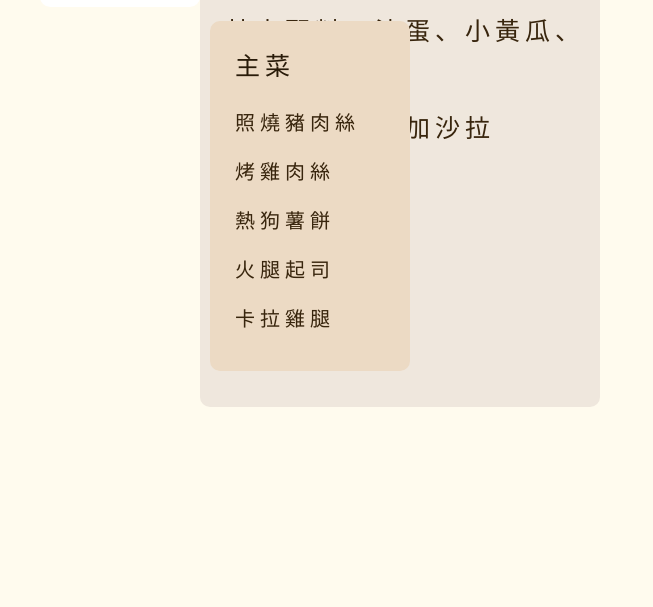
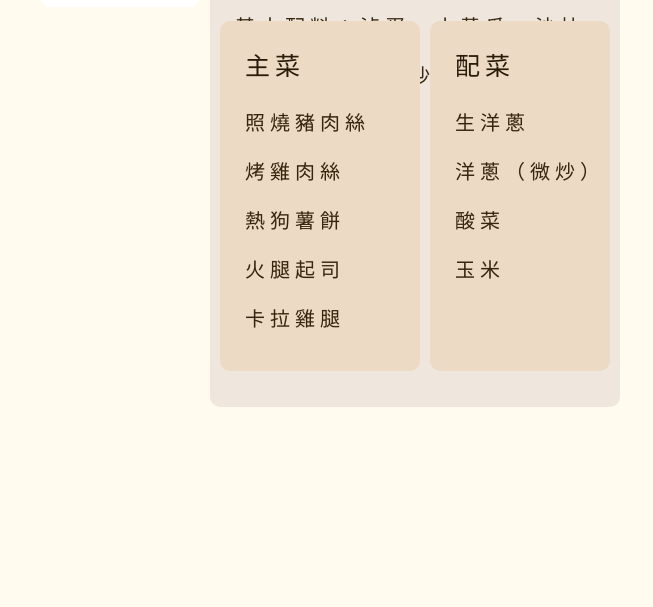
Before and after one commit to JKU-workshop/JKU-workshop.test.github.io, a plain HTML site: page index.html in a window 1280 px wide. Shown: the part 193-800 px from the top of the page, without its empty margins (0-653 px from the left). Drawn offline with Linux system fonts and the light colour scheme; a web font is replaced by a local one.

Commit message:
menuword

```diff
--- a/style.css
+++ b/style.css
@@ -37,13 +37,13 @@ body{ background-color: #FFFBEE; margin: 0%;}
     align-items: center;
     /* justify-content: center; */
 
-    width: 400px;
+    width: 410px;
     height: 500px;
     flex-shrink: 0;
     border-radius: 10px;
     background: #EFE7DD;
     position: absolute;
-    left: 200px;
+    left: 210px;
     top: 100px;
 
     user-select:none; /* standard syntax */
@@ -54,7 +54,7 @@ body{ background-color: #FFFBEE; margin: 0%;}
 .menuword {
     letter-spacing: 5px;
     color: #38250d;
-    font-size: 25px;
+    font-size: 20px;
     margin-left: 25px;
     font-family: 'lxgw';
 }
@@ -105,13 +105,13 @@ body{ background-color: #FFFBEE; margin: 0%;}
     justify-content: center;
     align-items: center; */
 
-    width: 150px;
+    width: 180px;
     height: 350px;
     flex-shrink: 0;
     border-radius: 10px;
     background: #ecdac4;
     position: absolute;
-    margin-left: 400px;
+    margin-left: 220px;
     margin-top: 10px;
 
     user-select:none; /* standard syntax */
```
